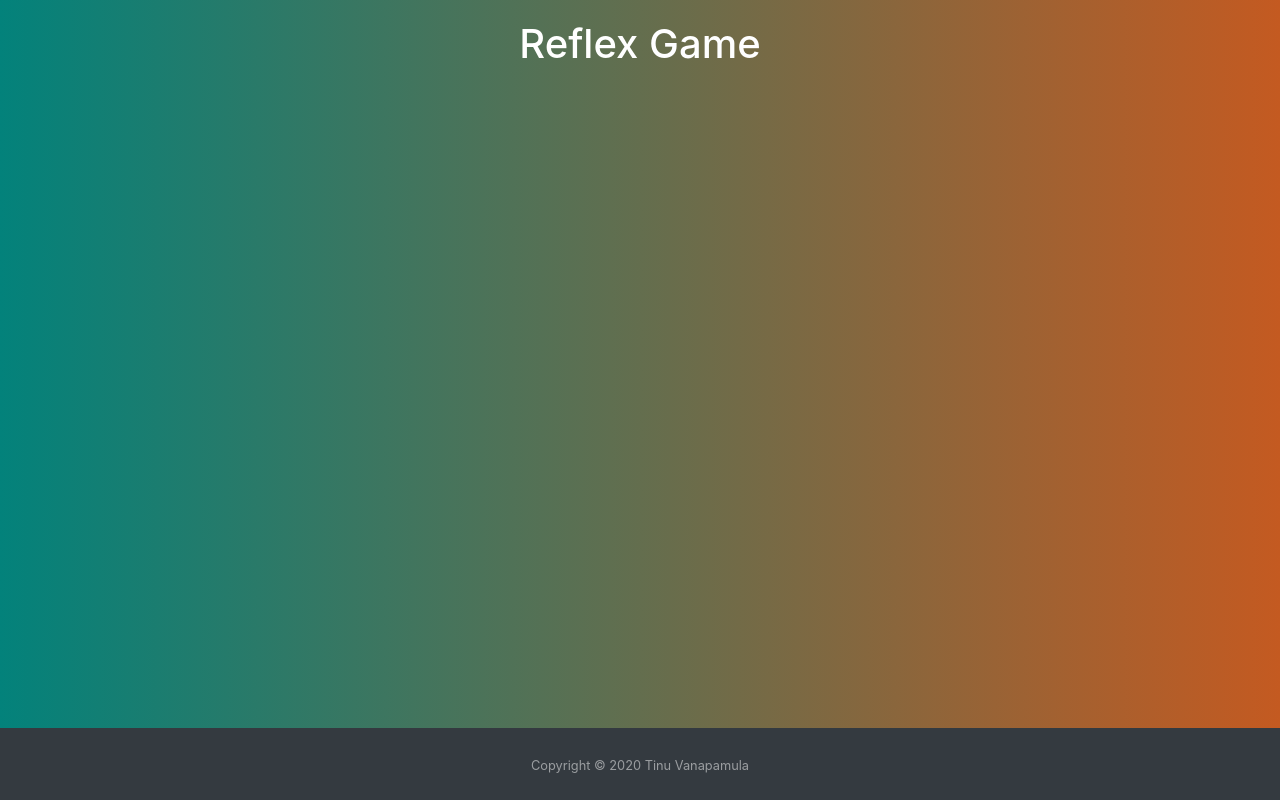
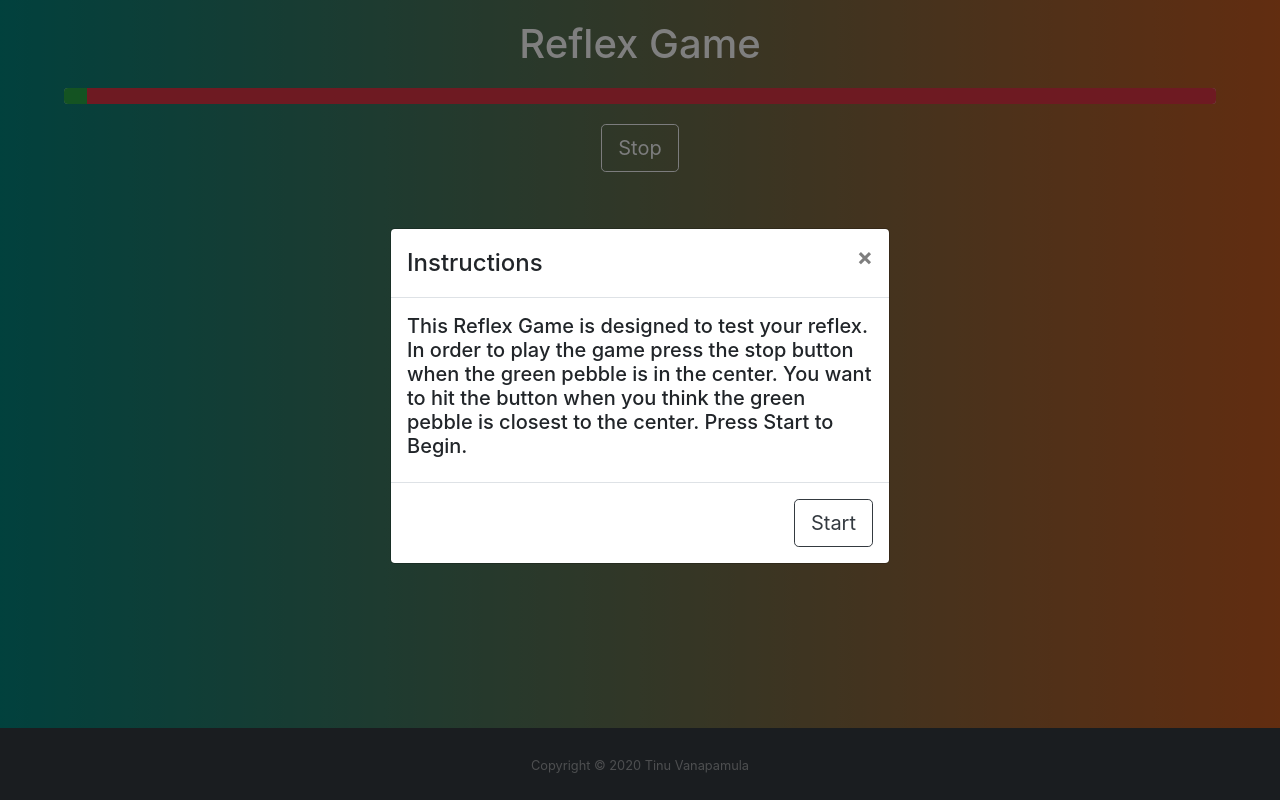
Before and after one commit to tinuh/Reflex-Game, a plain HTML site: page index.html in a window 1280 px wide. Drawn offline with nearby package versions, Linux system fonts and the light colour scheme.

Commit message:
Added the intrsutions and the basic elements.

```diff
--- a/index.html
+++ b/index.html
@@ -8,8 +8,43 @@
         <!-- Title -->
         <title>Reflex Game</title>
     </head>
-    <body>
+    <body onload="showinstructions();">
         <h1 class = "heading">Reflex Game</h1>
+
+        <!-- Main Bar for the Game -->
+        <div class="progress">
+          <div class="progress-bar bg-danger" role="progressbar" style="width: 0%" aria-valuenow="15" aria-valuemin="0" aria-valuemax="100"></div>
+          <div class="progress-bar bg-success" role="progressbar" style="width: 2%" aria-valuenow="30" aria-valuemin="0" aria-valuemax="100"></div>
+          <div class="progress-bar bg-danger" role="progressbar" style="width: 98%" aria-valuenow="20" aria-valuemin="0" aria-valuemax="100"></div>
+        </div>
+
+        <!-- Stop Button -->
+        <center><button class="btn btn-outline-light btn-lg">Stop</button></center>
+
+        <!-- Popup for instructions -->
+        <div class="modal fade modal-dialog modal-dialog-centered" id="instructions" tabindex="-1" role="dialog" aria-labelledby="instructionslabel" aria-hidden="true">
+          <div class="modal-dialog">
+            <div class="modal-content">
+              <div class="modal-header">
+                <h4 class="modal-title" id="exampleModalLabel">Instructions</h4>
+                <button type="button" class="close" data-dismiss="modal" aria-label="Close">
+                  <span aria-hidden="true">&times;</span>
+                </button>
+              </div>
+              <div class="modal-body">
+                <h5>
+                    This Reflex Game is designed to test your reflex.
+                    In order to play the game press the stop button when the green pebble is in the center.
+                    You want to hit the button when you think the green pebble is closest to the center.
+                    Press Start to Begin.
+                </h5>
+              </div>
+              <div class="modal-footer">
+                <button type="button" class="btn btn-outline-dark btn-lg" onclick="init();">Start</button>
+              </div>
+            </div>
+          </div>
+        </div>
 
         <!-- Footer -->
         <footer id="sticky-footer" class="py-4 bg-dark text-white-50 fixed-bottom">
@@ -20,6 +55,7 @@
         </footer>
 
         <!-- JS -->
+        <script src = "script.js"></script>
         <script src="https://code.jquery.com/jquery-3.5.1.slim.min.js" integrity="sha384-DfXdz2htPH0lsSSs5nCTpuj/zy4C+OGpamoFVy38MVBnE+IbbVYUew+OrCXaRkfj" crossorigin="anonymous"></script>
         <script src="https://cdn.jsdelivr.net/npm/popper.js@1.16.0/dist/umd/popper.min.js" integrity="sha384-Q6E9RHvbIyZFJoft+2mJbHaEWldlvI9IOYy5n3zV9zzTtmI3UksdQRVvoxMfooAo" crossorigin="anonymous"></script>
         <script src="https://stackpath.bootstrapcdn.com/bootstrap/4.5.0/js/bootstrap.min.js" integrity="sha384-OgVRvuATP1z7JjHLkuOU7Xw704+h835Lr+6QL9UvYjZE3Ipu6Tp75j7Bh/kR0JKI" crossorigin="anonymous"></script>
--- a/script.js
+++ b/script.js
@@ -0,0 +1,5 @@
+let showinstructions = () => $('#instructions').modal('show');
+
+function init(){
+     $('#instructions').modal('hide');
+}
--- a/style.css
+++ b/style.css
@@ -1,11 +1,14 @@
 body{
     margin-top: 20px;
     background:linear-gradient(90deg,#03827b,#c45a21);
+    margin-left: 5%;
+    margin-right: 5%;
 }
 
 .heading{
     color: #ffffff;
     text-align: center;
+    margin-bottom: 20px;
 }
 
 .link{
@@ -16,3 +19,7 @@ body{
     text-decoration: none;
     color: #ed594e;
 }
+
+.progress{
+    margin-bottom: 20px;
+}
```
